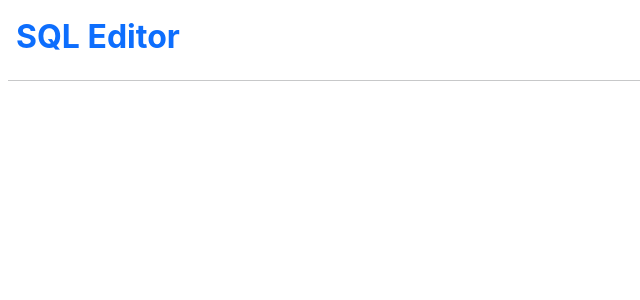
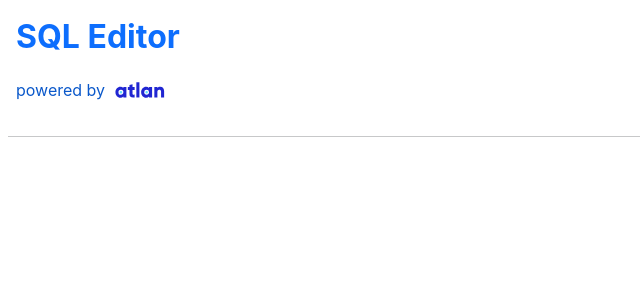
Before and after one commit to haha-harshit/Atlan-frontend-assignment, a React (Create React App) app: page / in a window 1280 px wide. Shown: the top 300 px of the page, without its empty margins (0-640 px from the left). Built offline with nearby package versions, Linux system fonts and the light colour scheme.

Commit message:
navbar heading set

```diff
--- a/src/App.js
+++ b/src/App.js
@@ -1,4 +1,5 @@
 // import logo from './logo.svg';
+import logo from "./assets/Atlan-logo-full.svg"
 import React from 'react';
 // import './App.css';
 import NavBar from './Components/NavBar';
@@ -8,7 +9,7 @@
   return (
     <>
     <div>
-      <NavBar/>
+      <NavBar logo={logo}/>
       <hr style={{margin: "0.5rem"}}/>
     </div>
     </>
--- a/src/Components/NavBar.js
+++ b/src/Components/NavBar.js
@@ -1,6 +1,7 @@
 import Nav from 'react-bootstrap/Nav';
 
-function NavBar() {
+
+function NavBar(props) {
 
   let styles = {
     marginTop: "10px"
@@ -11,7 +12,7 @@
       activeKey="/home"
     >
       <Nav.Item>
-        <Nav.Link style={styles} href="/home"><h2><strong>SQL Editor</strong></h2></Nav.Link>
+        <Nav.Link style={styles} href="/home"><h2><strong>SQL Editor</strong></h2><span style={{color:'#0a58ca'}}>powered by</span> <span><img style={{marginTop:"-4px"}} src={props.logo} height="60px" width="60px" alt="Atlan-logo" /></span></Nav.Link>
       </Nav.Item>
     </Nav>
   );
--- a/src/test.css
+++ b/src/test.css
@@ -1,3 +1,3 @@
 /* #id{
-    mar
+
 } */
```
Also changed, not shown: src/assets/Atlan-logo-full.svg (renamed from public/assets/Atlan-logo-full.svg), src/assets/Atlan-logo-full.svg.png (renamed from public/assets/Atlan-logo-full.svg.png).
